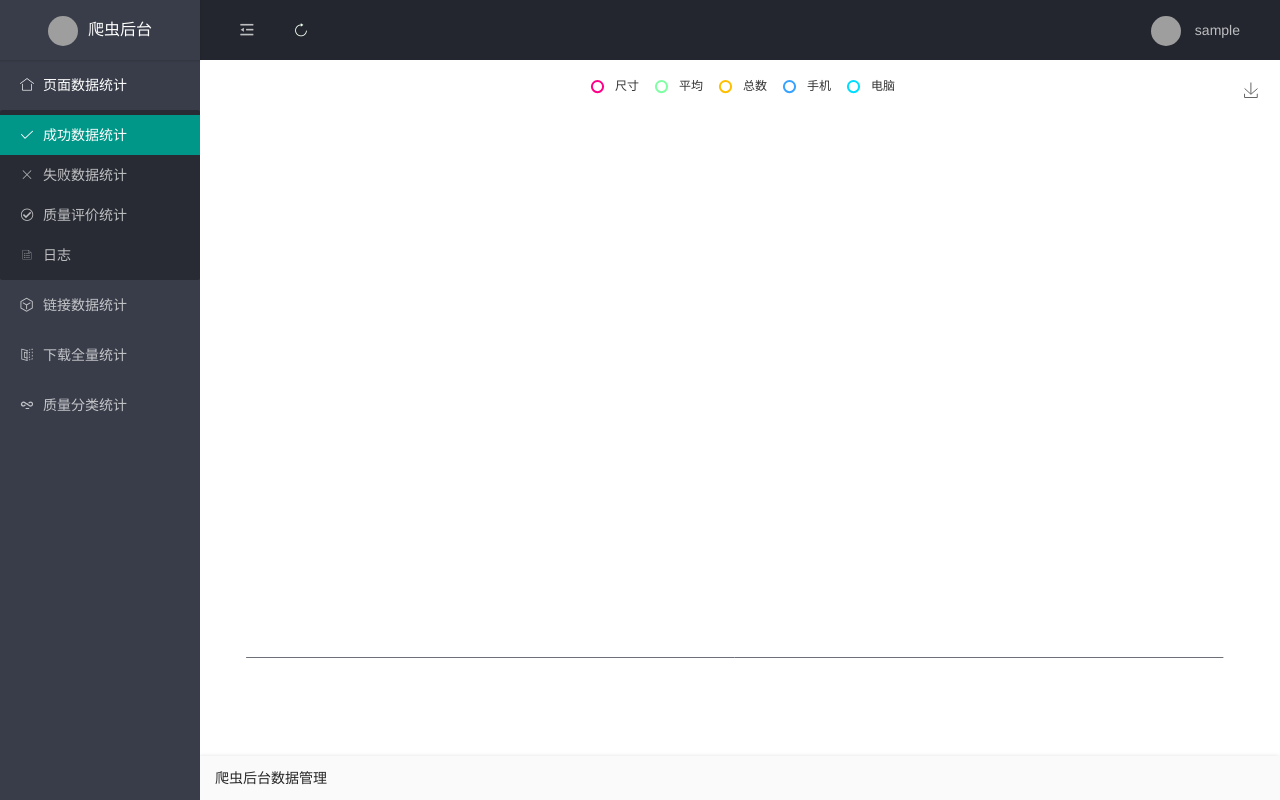
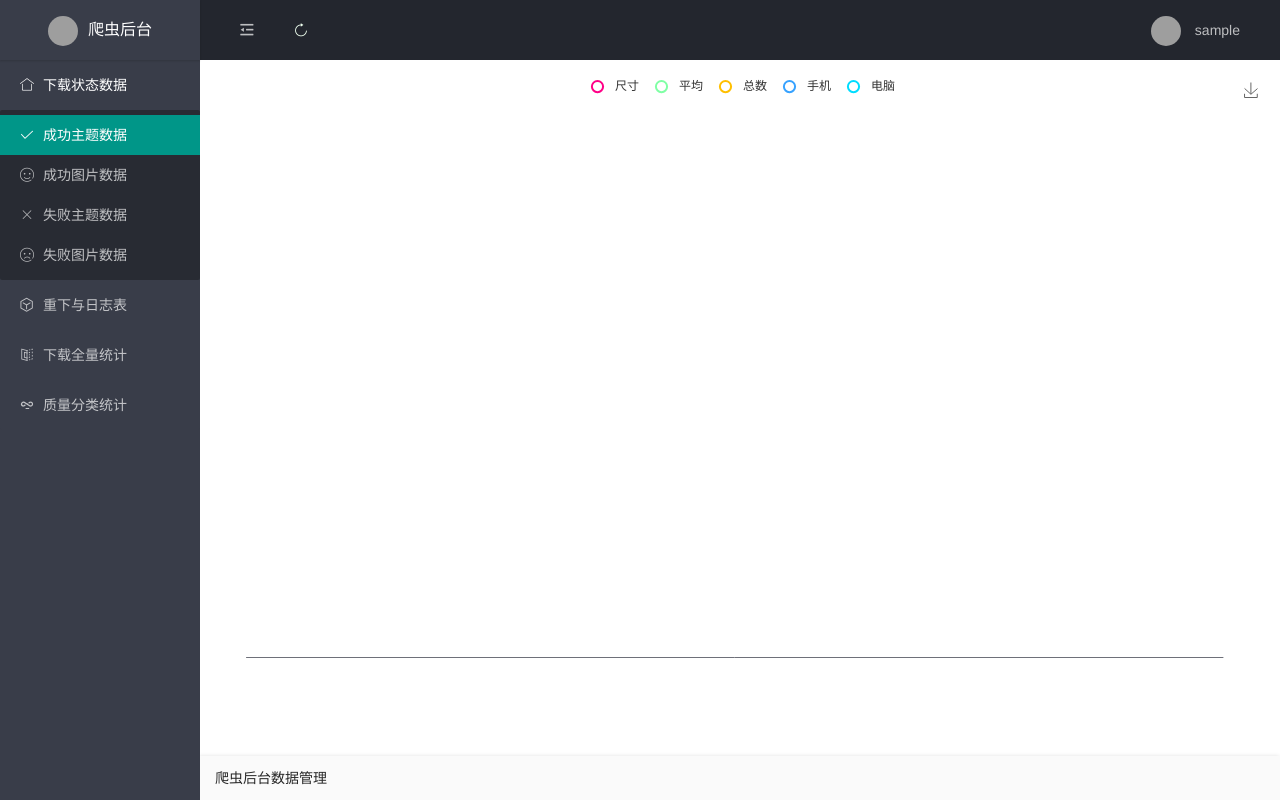
Before and after one commit to MuZiCul/SexManage, a Flask app: page / in a window 1280 px wide. Run offline with Flask 2, Linux system fonts and the light colour scheme; the visitor is signed in with stand-in values (Sample User, id 1); data comes from the database, SQL or seed files in the repository; data that the repository does not hold is empty; some libraries are stand-ins or nearby versions; grey boxes are pictures that could not be loaded.

Commit message:
修改左侧列表标签顺序

```diff
--- a/templates/index.html
+++ b/templates/index.html
@@ -144,30 +144,30 @@
                 <li class="layui-nav-item layui-nav-itemed">
                     <a href="javascript:;">
                         <i class="layui-icon layui-icon-home" style="font-size: 14px; margin-right: 5px;"></i>
-                        <cite>页面数据统计</cite>
+                        <cite>下载状态数据</cite>
                     </a>
                     <dl class="layui-nav-child">
                         <dd class="layui-this"><a href="javascript:;" onclick="open_page('success')">
                             <i class="layui-icon layui-icon-ok" style="font-size: 14px; margin-right: 5px;"></i>
-                            <cite>成功数据统计</cite>
+                            <cite>成功主题数据</cite>
+                        </a></dd>
+                        <dd><a href="javascript:;" onclick="open_page('successImg')">
+                            <i class="layui-icon layui-icon-face-smile" style="font-size: 14px; margin-right: 5px;"></i>
+                            <cite>成功图片数据</cite>
                         </a></dd>
                         <dd><a href="javascript:;" onclick="open_page('fail')">
                             <i class="layui-icon layui-icon-close" style="font-size: 14px; margin-right: 5px;"></i>
-                            <cite>失败数据统计</cite></a></dd>
-                        <dd><a href="javascript:;" onclick="open_page('quality4list')">
-                            <i class="layui-icon layui-icon-ok-circle" style="font-size: 14px; margin-right: 5px;"></i>
-                            <cite>质量评价统计</cite>
-                        </a></dd>
-                        <dd><a href="javascript:;" onclick="open_page('log')">
-                            <i class="layui-icon layui-icon-list" style="font-size: 14px; margin-right: 5px;"></i>
-                            <cite>日志</cite>
+                            <cite>失败主题数据</cite></a></dd>
+                         <dd><a href="javascript:;" onclick="open_page('failImg')">
+                            <i class="layui-icon layui-icon-face-cry" style="font-size: 14px; margin-right: 5px;"></i>
+                            <cite>失败图片数据</cite>
                         </a></dd>
                     </dl>
                 </li>
                 <li class="layui-nav-item">
                     <a href="javascript:;">
                         <i class="layui-icon layui-icon-component" style="font-size: 14px; margin-right: 5px;"></i>
-                        <cite>链接数据统计</cite>
+                        <cite>重下与日志表</cite>
                     </a>
                     <dl class="layui-nav-child">
                         <dd><a href="javascript:;" onclick="open_page('reDownload')">
@@ -177,14 +177,11 @@
                             <i class="layui-icon layui-icon-refresh" style="font-size: 14px; margin-right: 5px;"></i>
                             <cite>图片重下列表</cite>
                         </a></dd>
-                        <dd><a href="javascript:;" onclick="open_page('failImg')">
-                            <i class="layui-icon layui-icon-face-cry" style="font-size: 14px; margin-right: 5px;"></i>
-                            <cite>失败图片数据</cite>
+                        <dd><a href="javascript:;" onclick="open_page('log')">
+                            <i class="layui-icon layui-icon-list" style="font-size: 14px; margin-right: 5px;"></i>
+                            <cite>日志</cite>
                         </a></dd>
-                        <dd><a href="javascript:;" onclick="open_page('successImg')">
-                            <i class="layui-icon layui-icon-face-smile" style="font-size: 14px; margin-right: 5px;"></i>
-                            <cite>成功图片数据</cite>
-                        </a></dd>
+
                     </dl>
                 </li>
                 <li class="layui-nav-item">
@@ -193,6 +190,10 @@
                         <cite>下载全量统计</cite>
                     </a>
                     <dl class="layui-nav-child">
+                        <dd><a href="javascript:;" onclick="open_page('quality4list')">
+                            <i class="layui-icon layui-icon-ok-circle" style="font-size: 14px; margin-right: 5px;"></i>
+                            <cite>质量评价统计</cite>
+                        </a></dd>
                         <dd><a href="javascript:;" onclick="open_page('stats4hour')">
                             <i class="layui-icon layui-icon-list" style="font-size: 14px; margin-right: 5px;"></i>
                             <cite>过去24小时统计</cite>
@@ -219,43 +220,43 @@
                     <dl class="layui-nav-child">
                         <dd><a href="javascript:;" onclick="open_page('quality_8')">
                             <i class="layui-icon layui-icon-template-1" style="font-size: 14px; margin-right: 5px;"></i>
-                            <cite>巨顶质量</cite>
+                            <cite>巨顶质量数据</cite>
                         </a></dd>
                         <dd><a href="javascript:;" onclick="open_page('quality_7')">
                             <i class="layui-icon layui-icon-template-1" style="font-size: 14px; margin-right: 5px;"></i>
-                            <cite>顶级质量</cite>
+                            <cite>顶级质量数据</cite>
                         </a></dd>
                         <dd><a href="javascript:;" onclick="open_page('quality_6')">
                             <i class="layui-icon layui-icon-template-1" style="font-size: 14px; margin-right: 5px;"></i>
-                            <cite>超高质量</cite>
+                            <cite>超高质量数据</cite>
                         </a></dd>
                         <dd><a href="javascript:;" onclick="open_page('quality_5')">
                             <i class="layui-icon layui-icon-template-1" style="font-size: 14px; margin-right: 5px;"></i>
-                            <cite>高清质量</cite>
+                            <cite>高清质量数据</cite>
                         </a></dd>
                         <dd><a href="javascript:;" onclick="open_page('quality_4')">
                             <i class="layui-icon layui-icon-template-1" style="font-size: 14px; margin-right: 5px;"></i>
-                            <cite>标清质量</cite>
+                            <cite>标清质量数据</cite>
                         </a></dd>
                         <dd><a href="javascript:;" onclick="open_page('quality_3')">
                             <i class="layui-icon layui-icon-template-1" style="font-size: 14px; margin-right: 5px;"></i>
-                            <cite>清晰质量</cite>
+                            <cite>清晰质量数据</cite>
                         </a></dd>
                         <dd><a href="javascript:;" onclick="open_page('quality_2')">
                             <i class="layui-icon layui-icon-template-1" style="font-size: 14px; margin-right: 5px;"></i>
-                            <cite>一般质量</cite>
+                            <cite>一般质量数据</cite>
                         </a></dd>
                         <dd><a href="javascript:;" onclick="open_page('quality_1')">
                             <i class="layui-icon layui-icon-template-1" style="font-size: 14px; margin-right: 5px;"></i>
-                            <cite>劣质质量</cite>
+                            <cite>劣质质量数据</cite>
                         </a></dd>
                         <dd><a href="javascript:;" onclick="open_page('quality_0')">
                             <i class="layui-icon layui-icon-template-1" style="font-size: 14px; margin-right: 5px;"></i>
-                            <cite>垃圾质量</cite>
+                            <cite>垃圾质量数据</cite>
                         </a></dd>
                         <dd><a href="javascript:;" onclick="open_page('quality_9')">
                             <i class="layui-icon layui-icon-template-1" style="font-size: 14px; margin-right: 5px;"></i>
-                            <cite>含有动图</cite>
+                            <cite>含有动图数据</cite>
                         </a></dd>
                     </dl>
                 </li>
```
